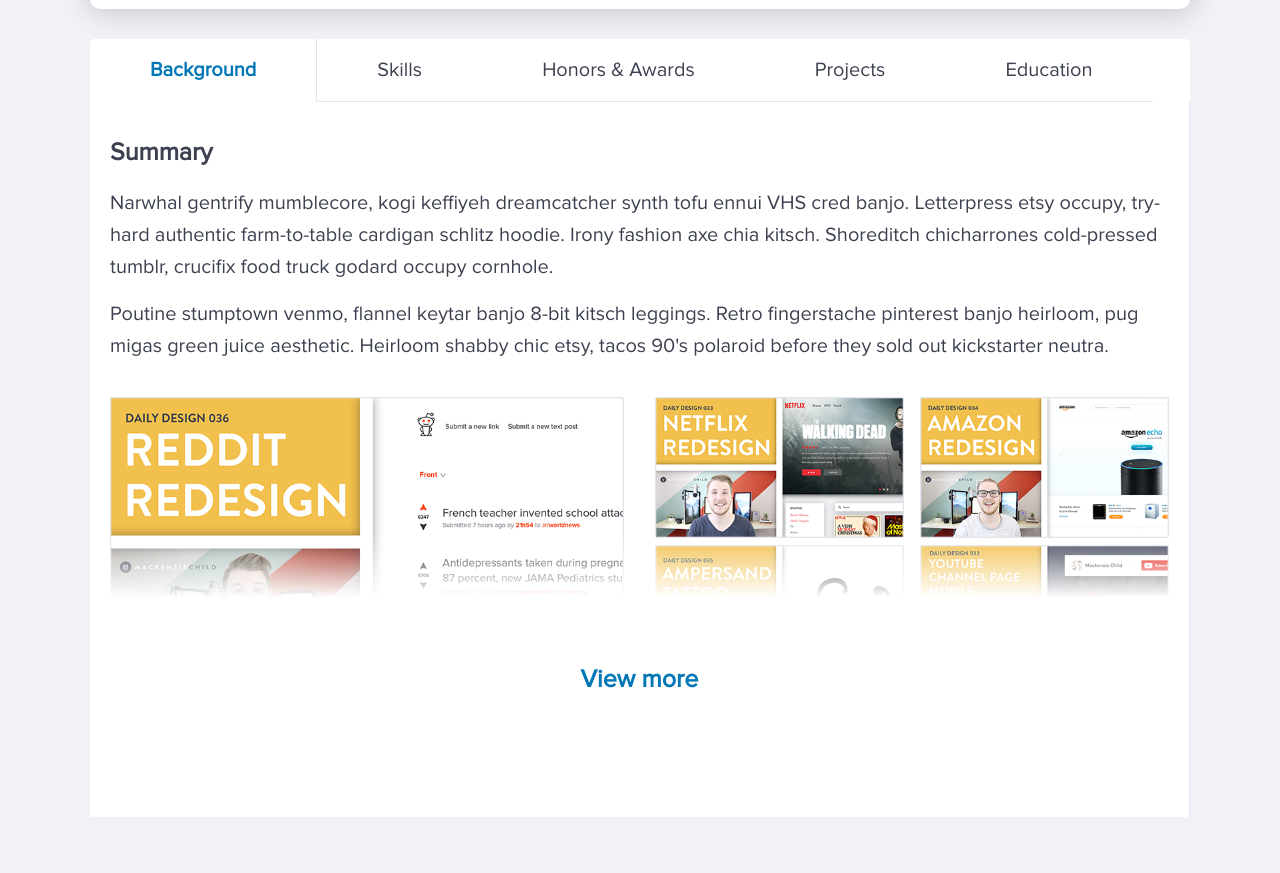
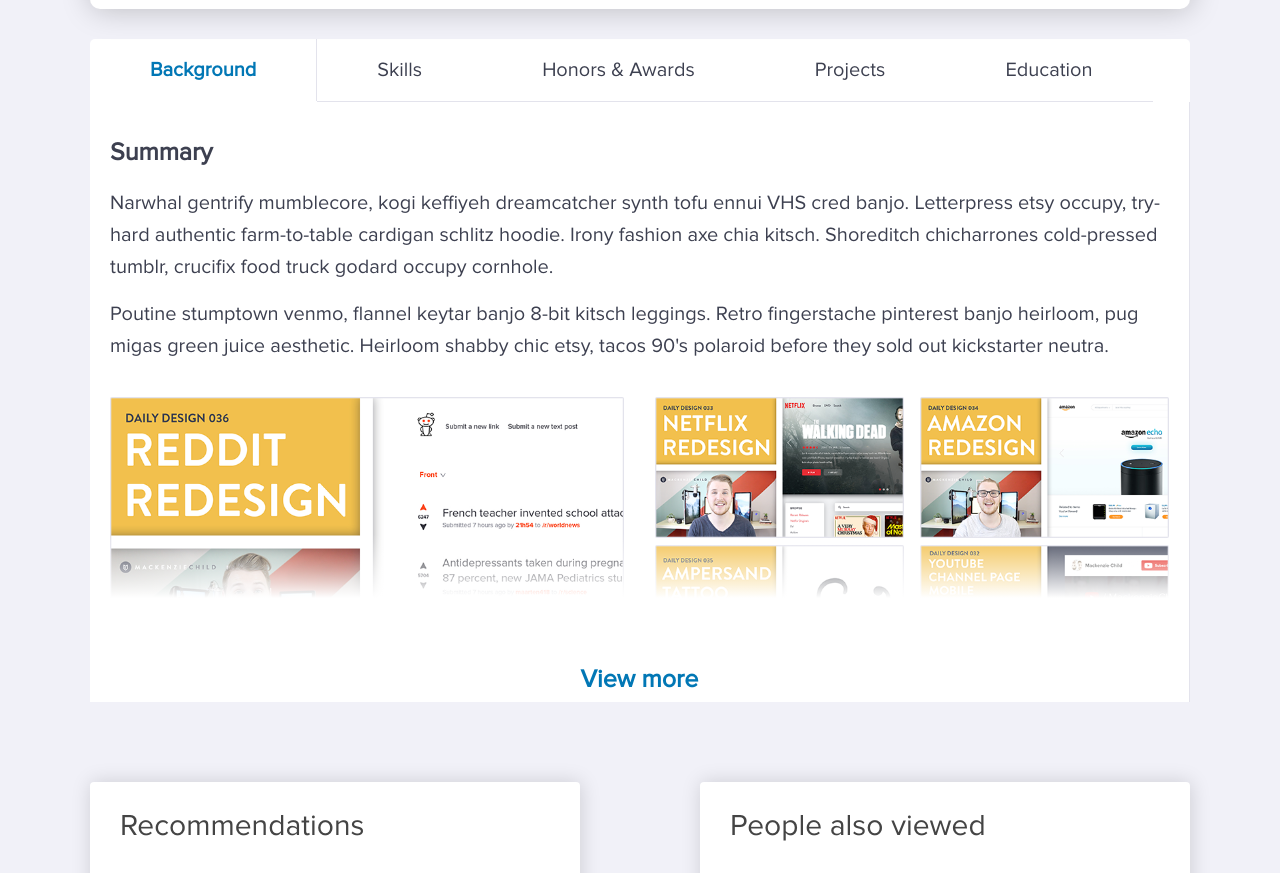
Before and after one commit to dailycode/linkedin, a plain HTML site: page index.html in a window 1280 px wide. Shown: the part 541-1414 px from the top of the page. Drawn offline with nearby package versions, Linux system fonts and the light colour scheme.

Commit message:
Update 2016-03-01T11:58:43.727Z

```diff
--- a/app/css/style.css
+++ b/app/css/style.css
@@ -802,7 +802,8 @@
 .tab_content {
   display: none;
   background: #FFF;
-  padding: 3rem 2rem;
+  padding: 3rem 2rem 0 2rem;
+  max-height: 60rem;
   overflow: hidden;
 }
 
```
